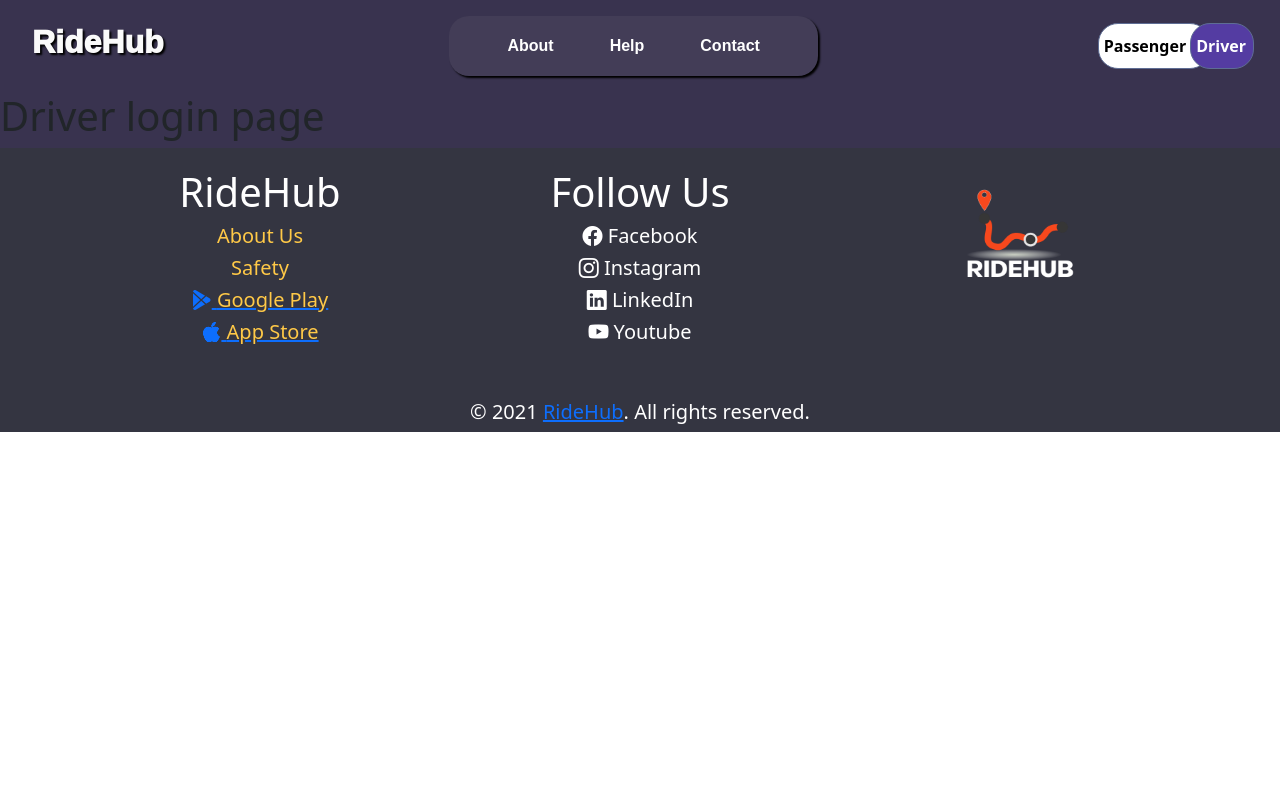
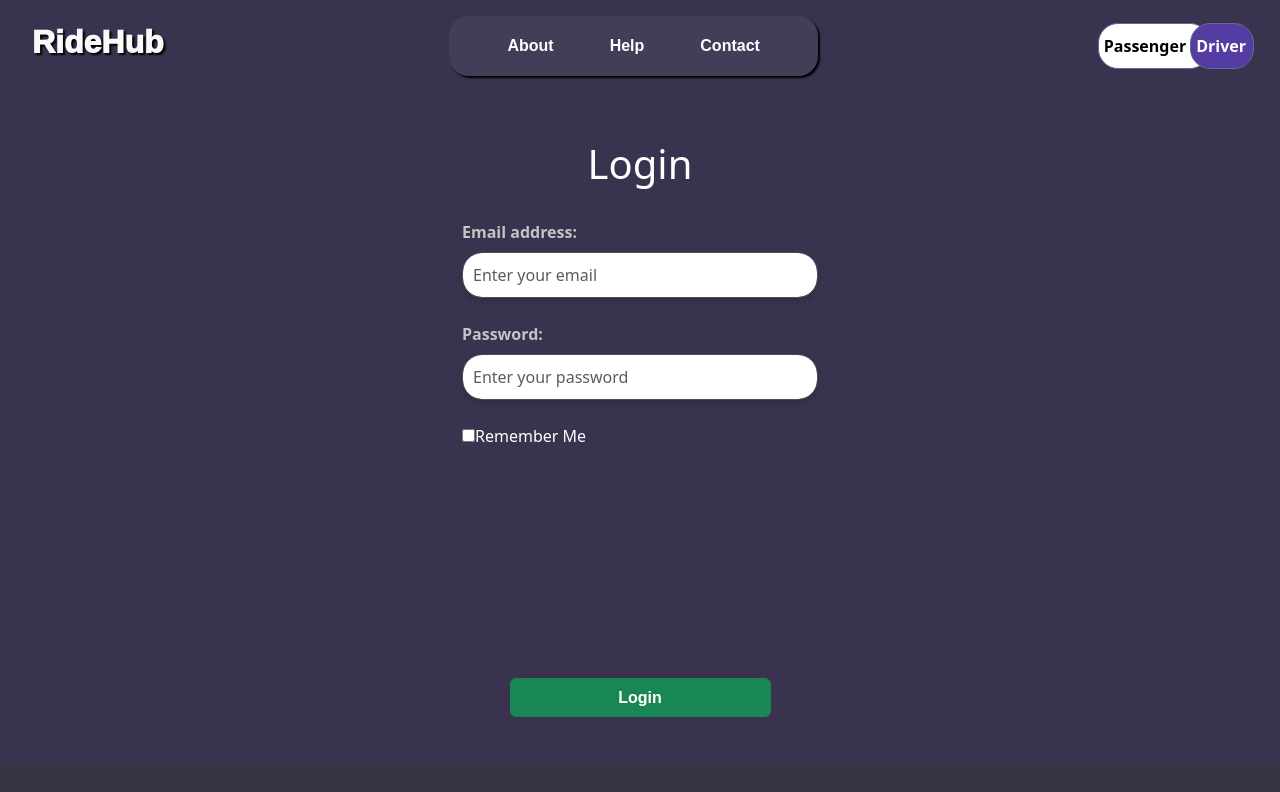
Before and after one commit to uzair-69/Ride-Sharing, a React (Create React App) app: page /DriverLogin in a window 1280 px wide. Shown: the top 792 px of the page. Built offline with nearby package versions, Linux system fonts and the light colour scheme.

Commit message:
Driver Login

```diff
--- a/src/components/Platform/Driver/Login.js
+++ b/src/components/Platform/Driver/Login.js
@@ -1,9 +1,75 @@
 import React from 'react'
+import "bootstrap/dist/css/bootstrap.min.css";
+import { Link } from "react-router-dom";
+import Button from "react-bootstrap/Button";
+import "bootstrap/dist/css/bootstrap.min.css";
+import "../Driver/style.css";
+import { useState } from 'react';
 
 export default function Login() {
+
+    const [rememberMe, setRememberMe] = useState(false);
+
+
+
+    const handleCheckboxChange = () => {
+      setRememberMe(!rememberMe);
+    };
+
+    const handleLogin = () => {
+      // Add your login logic here
+      console.log('Logging in with "Remember Me" status:', rememberMe);
+    };
+
+
   return (
     <div>
-        <h1>Driver login page</h1>
+      <div
+      className="container mt-5 mb-5"
+      style={{ backgroundColor: "#39334F", color: "white" }}
+    >
+      <h1 className=" d-flex justify-content-center ">Login</h1>
+      <div className="row d-flex justify-content-center align-items-center">
+        <div className="col-sm-8 col-md-8 col-lg-4 mt-4">
+        <label for="email" class="form-label custom-label">Email address:</label>
+        <input type="email" class="form-control custom-input" id="email" placeholder="Enter your email"></input>
+        </div>
+      </div>
+
+      <div className="row d-flex justify-content-center align-items-center">
+        <div className="col-sm-8 col-md-8 col-lg-4 mt-4">
+        <label for="password" class="form-label custom-label">Password:</label>
+        <input type="password" class="form-control custom-input" id="password" placeholder="Enter your password"></input>
+        </div>
+        </div>
+
+        <div className="row d-flex justify-content-center align-items-center">
+        <div className="col-sm-8 col-md-8 col-lg-4 mt-4">
+        <label>
+        <input
+          type="checkbox"
+          checked={rememberMe}
+          onChange={handleCheckboxChange}
+        />
+        Remember Me
+      </label>
+
+      {/* <button onClick={handleLogin}>Login</button> */}
+        </div>
+        </div>
+
+
+        <div className="row d-flex justify-content-center align-items-center">
+        <div className="col-sm-6 col-md-6 col-lg-3 d-flex justify-content-center align-items-center">
+        <Button variant="success" type="submit" className="Custom-label" style={{ width: '400px', marginTop: '230px' }} ><Link to='/DriRide' style={{ color: '#ffffff', textDecoration: 'none', fontFamily: 'Arial, sans-serif', fontWeight: 'bold'}}>Login</Link></Button>{' '}
+
+        </div>
+        </div>
+
+
+
+
+      </div>
     </div>
   )
 }
```
